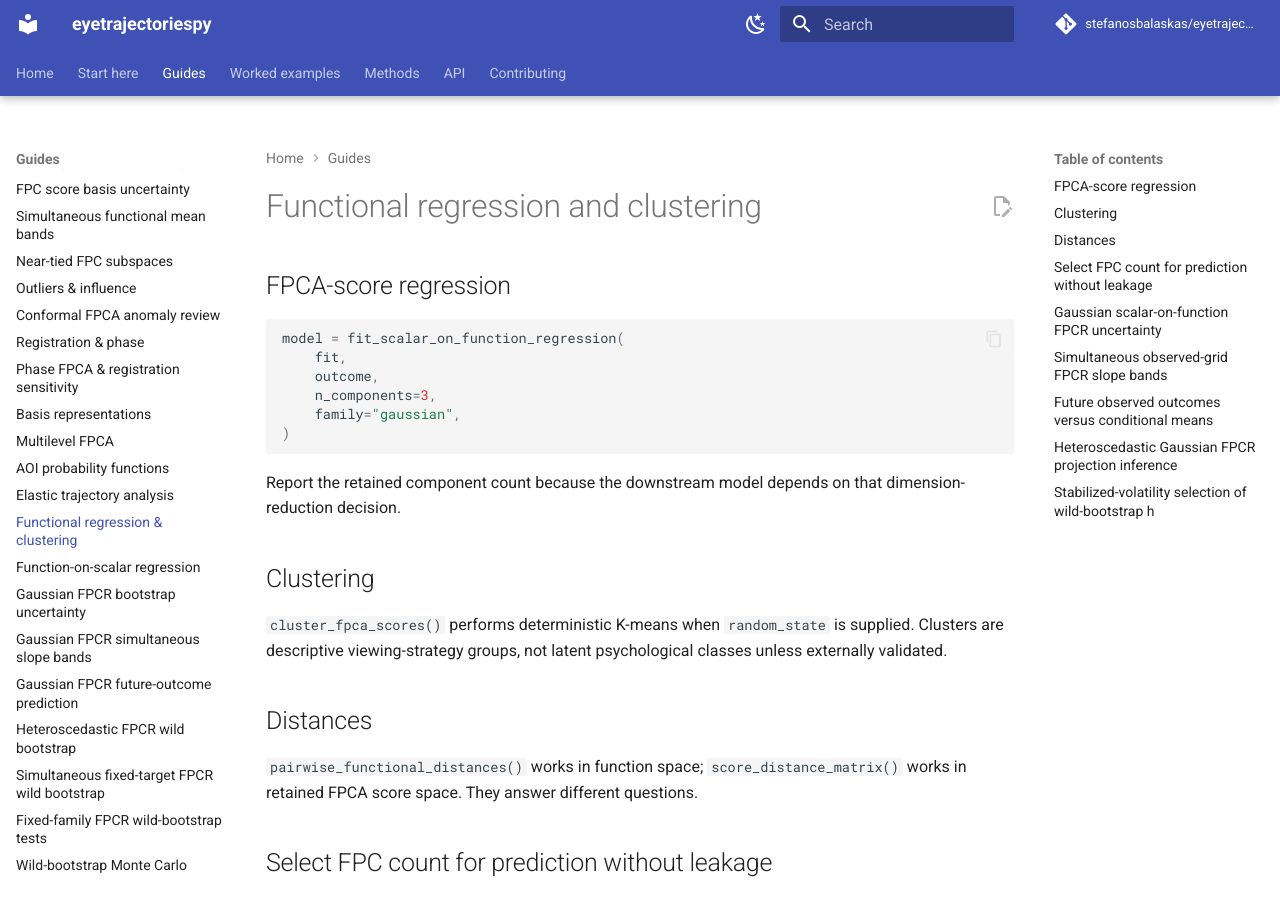
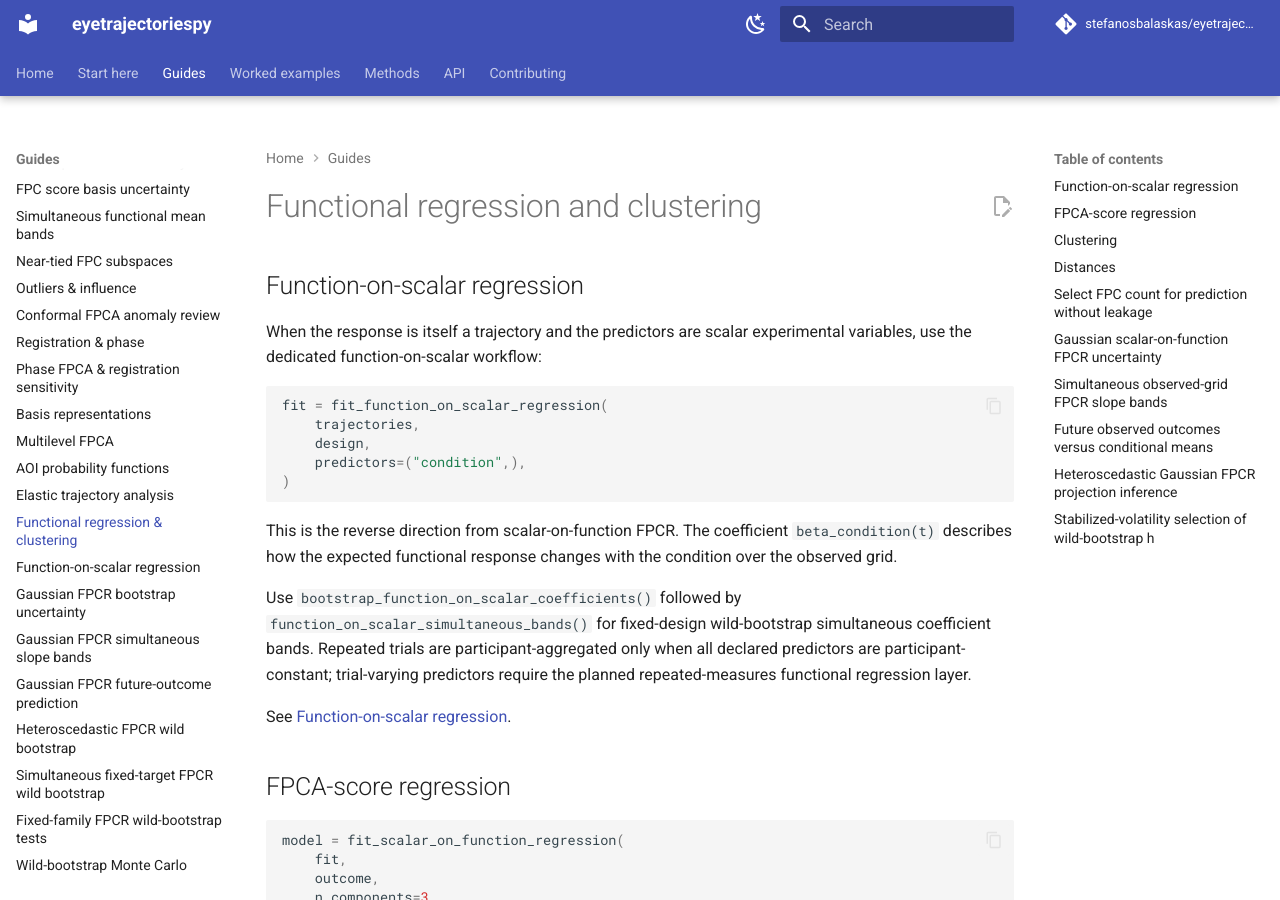
Before and after one commit to stefanosbalaskas/eyetrajectoriespy, an MkDocs documentation site: the page built from docs/guides/downstream.md, in a window 1280 px wide and 900 px high. Built offline with MkDocs 1.6.1 and Material for MkDocs 9.7.7, drawn with Linux system fonts in a browser that asks for light colours; comment, search, counter and statistics services are not loaded.

Commit message:
Connect downstream guide to function-on-scalar inference

````diff
--- a/docs/guides/downstream.md
+++ b/docs/guides/downstream.md
@@ -1,4 +1,22 @@
 # Functional regression and clustering
+
+## Function-on-scalar regression
+
+When the response is itself a trajectory and the predictors are scalar experimental variables, use the dedicated function-on-scalar workflow:
+
+```python
+fit = fit_function_on_scalar_regression(
+    trajectories,
+    design,
+    predictors=("condition",),
+)
+```
+
+This is the reverse direction from scalar-on-function FPCR. The coefficient `beta_condition(t)` describes how the expected functional response changes with the condition over the observed grid.
+
+Use `bootstrap_function_on_scalar_coefficients()` followed by `function_on_scalar_simultaneous_bands()` for fixed-design wild-bootstrap simultaneous coefficient bands. Repeated trials are participant-aggregated only when all declared predictors are participant-constant; trial-varying predictors require the planned repeated-measures functional regression layer.
+
+See [Function-on-scalar regression](function-on-scalar.md).
 
 ## FPCA-score regression
 
````
